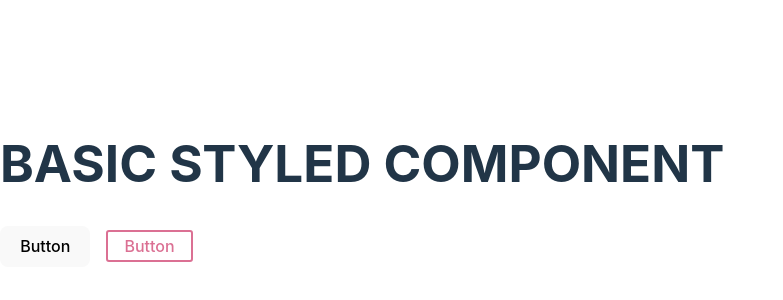
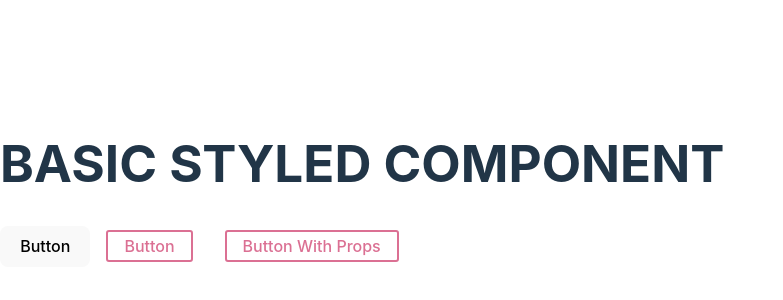
Before and after one commit to rineliniguezsosa/React-styled-component, a React (Vite) app: page / in a window 1280 px wide. Shown: the part 216-516 px from the top of the page, without its empty margins (0-783 px from the left). Built offline with nearby package versions, Linux system fonts and the light colour scheme.

Commit message:
creando una copia de Buttonstyled y pasando la prop variant igual a outlined

```diff
--- a/src/App.jsx
+++ b/src/App.jsx
@@ -7,6 +7,8 @@ function App() {
       <h1>BASIC STYLED COMPONENT</h1>
       <button>Button</button>
       <Buttonstyled>Button</Buttonstyled>
+      <Buttonstyled variant="outlined">Button With Props</Buttonstyled>
+      {/* PROPS */}
     </>
   )
 }
```
